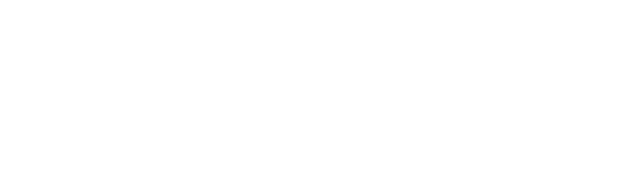
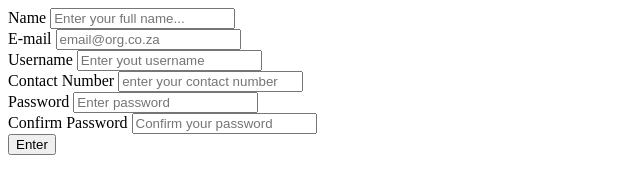
Before and after one commit to KeswaCodes/KasiAlot, a plain HTML site: page registration.html in a window 1280 px wide. Shown: the whole page, without its empty margins (0-640 px from the left). Drawn offline with Linux system fonts and the light colour scheme.

Commit message:
Add more code to login and registration pages

```diff
--- a/assets/styles/style.css
+++ b/assets/styles/style.css
@@ -0,0 +1,3 @@
+@tailwind base;
+@tailwind components;
+@tailwind utilities;
--- a/login.html
+++ b/login.html
@@ -4,8 +4,22 @@
     <meta charset="UTF-8">
     <meta name="viewport" content="width=device-width, initial-scale=1.0">
     <title>Kasialot</title>
+    <link rel="stylesheet" href="main.css">
 </head>
 <body>
-
+    <main>
+        <div>
+            <label for="username">UserName</label>
+            <input type="text" name="username" id="username" placeholder="Enter user name">
+        </div>
+        <div>
+            <label for="password">Password</label>
+            <input type="password" name="userPassword" id="userPassword" placeholder="Enter your password">
+        </div>
+        <div>
+            <button type="submit">Login</button>
+        </div>
+        <a href="/">Forgot password</a>
+    </main>
 </body>
 </html>
--- a/registration.html
+++ b/registration.html
@@ -0,0 +1,39 @@
+<!DOCTYPE html>
+<html lang="en">
+<head>
+    <meta charset="UTF-8">
+    <meta name="viewport" content="width=device-width, initial-scale=1.0">
+    <title>Kasialot | Registration</title>
+</head>
+<body>
+    <form action="post">
+        <div>
+            <div>
+                <label for="name">Name</label>
+                <input type="name" name="name" id="name" placeholder="Enter your full name...">
+            </div>
+            <div>
+                <label for="email">E-mail</label>
+                <input type="email" name="email" id="email" placeholder="email@org.co.za">
+            </div>
+            <div>
+                <label for="username">Username</label>
+                <input type="text" name="username" id="username" placeholder="Enter yout username">
+            </div>
+            <div>
+                <label for="contactNumber">Contact Number</label>
+                <input type="text" name="contactNumber" id="contactNumber" placeholder="enter your contact number">
+            </div>
+            <div>
+                <label for="userPassword">Password</label>
+                <input type="password" name="userPassword" id="userPassword" placeholder="Enter password">
+            </div>
+            <div>
+                <label for="confirmPassword">Confirm Password</label>
+                <input type="password" name="confirmPassword" id="confirmPassword" placeholder="Confirm your password">
+            </div>
+        </div>
+        <button type="submit">Enter</button>
+    </form>
+</body>
+</html>
```
Also changed, not shown: tailwind.config.js (added, +12 -0 lines), assets/styles/main.css (added).
